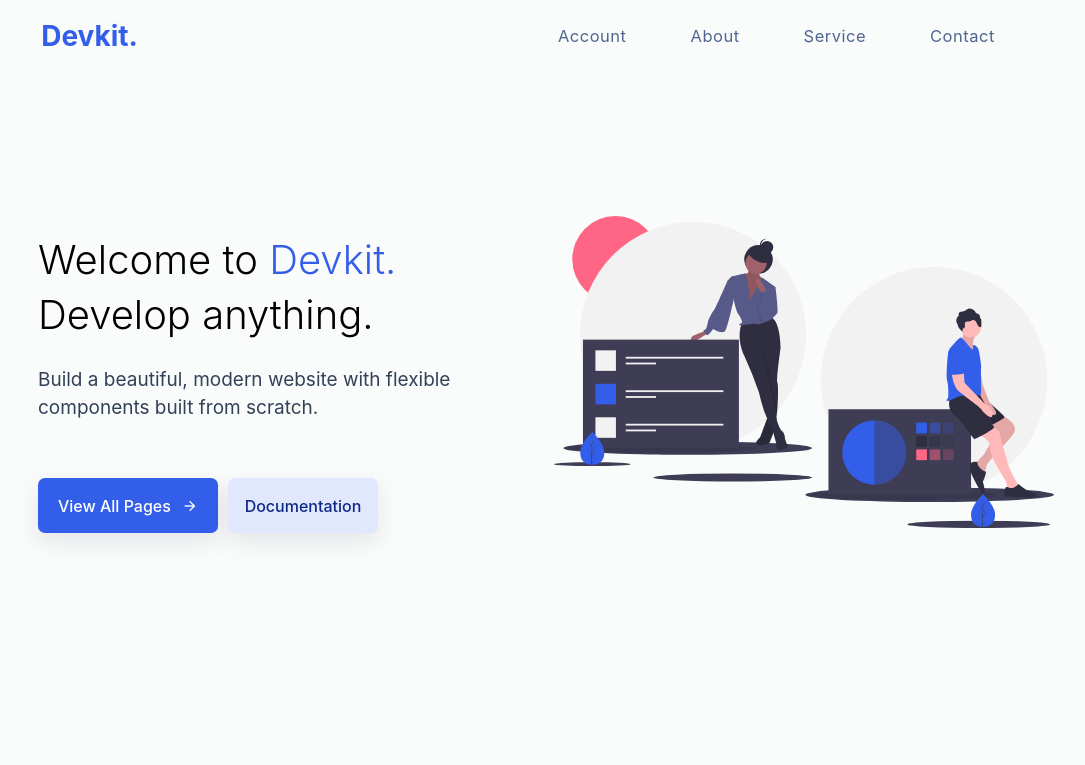
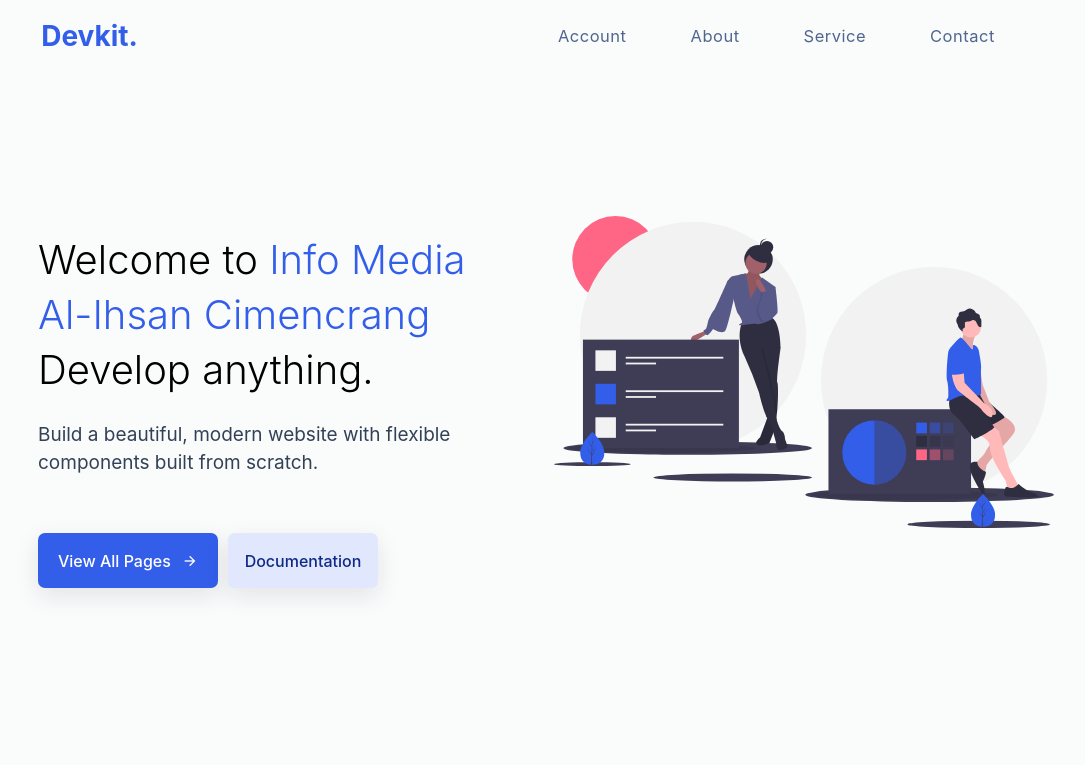
Before and after one commit to ugunNet21/infomedia-alihsan, a plain HTML site: page index.html in a window 1280 px wide. Shown: the top 765 px of the page, without its empty margins (106-1191 px from the left). Drawn offline with nearby package versions, Linux system fonts and the light colour scheme.

Commit message:
add header

```diff
--- a/index.html
+++ b/index.html
@@ -4,7 +4,7 @@
         <meta charset="UTF-8" />
         <meta http-equiv="X-UA-Compatible" content="IE=edge" />
         <meta name="viewport" content="width=device-width, initial-scale=1.0" />
-        <title>Responsive Landing Page using HTML, CSS & Javascript</title>
+        <title>Media Al-Ihsan Cimencrang</title>
 
         <!-- ==== STYLE.CSS ==== -->
         <link rel="stylesheet" href="/style.css" />
@@ -494,7 +494,7 @@ footer {
                 <div class="grid-cols-2">
                     <div class="grid-item-1">
                         <h1 class="main-heading">
-                            Welcome to <span>Devkit.</span>
+                            Welcome to <span>Info Media Al-Ihsan Cimencrang</span>
                             <br />
                             Develop anything.
                         </h1>
```
